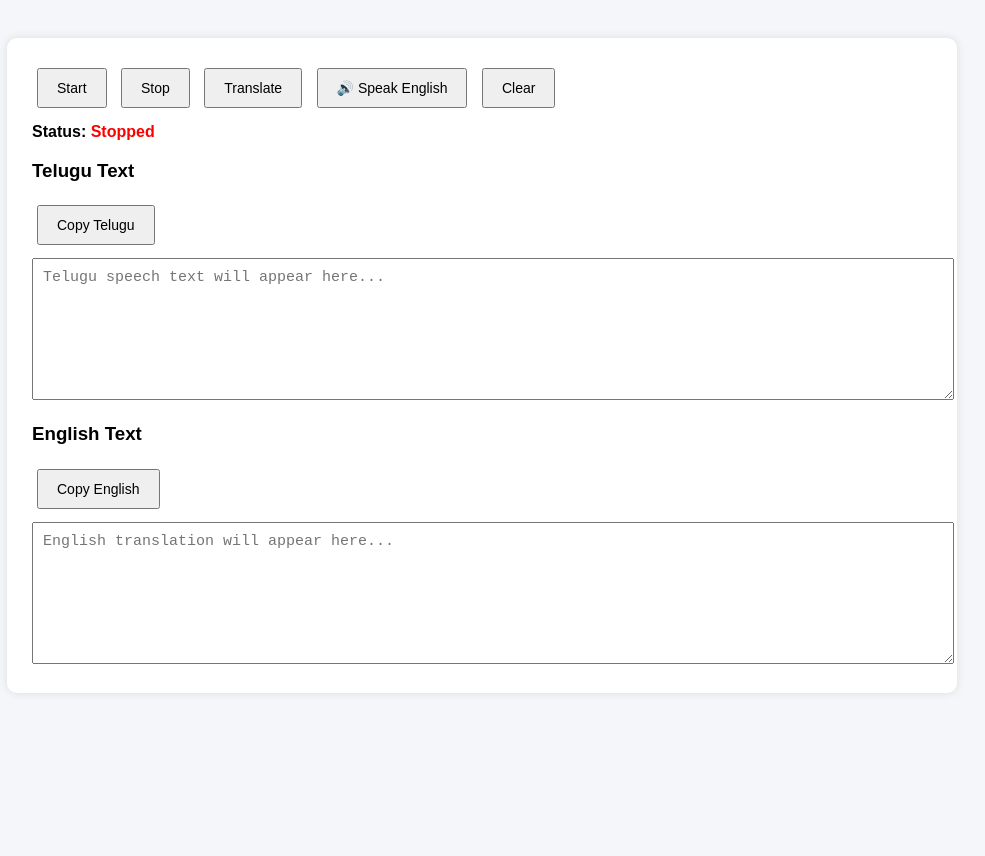
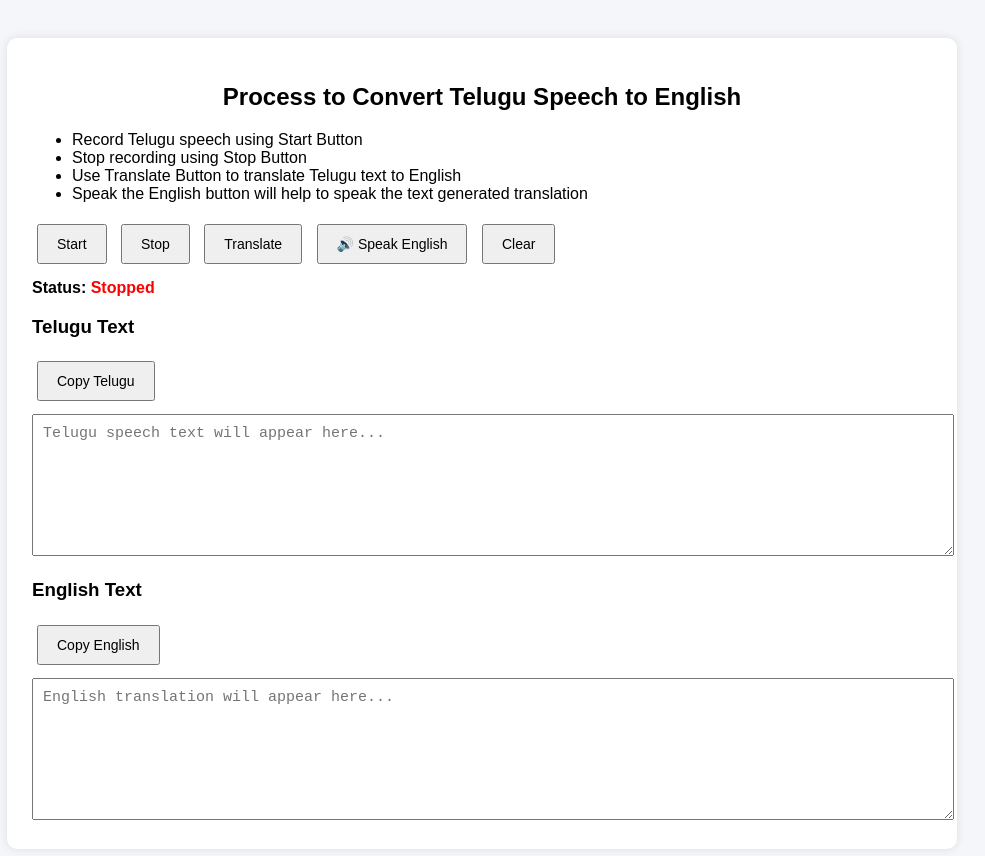
Before and after one commit to saivenkatachala/speechtotext, a plain HTML site: page index.html in a window 1280 px wide. Shown: the whole page, without its empty margins (158-1143 px from the left). Before the commit the page ends 800 px from the top, so only its background shows below. Drawn offline with Linux system fonts and the light colour scheme.

Commit message:
Add usage instructions to index.html
Added instructions for using the Telugu Speech to English Translator.

```diff
--- a/index.html
+++ b/index.html
@@ -44,6 +44,13 @@ textarea{
 <body>
 
 <div class="container">
+    <h2>Process to Convert Telugu Speech to English</h2>
+    <ul>
+        <li>Record Telugu speech using Start Button</li>
+        <li>Stop recording using Stop Button</li>
+        <li>Use Translate Button to translate Telugu text to English</li>
+        <li>Speak the English button will help to speak the text generated translation</li>
+    </ul>
 <!-- Controls -->
 <button onclick="startSpeech()">Start</button>
 <button onclick="stopSpeech()">Stop</button>
```
